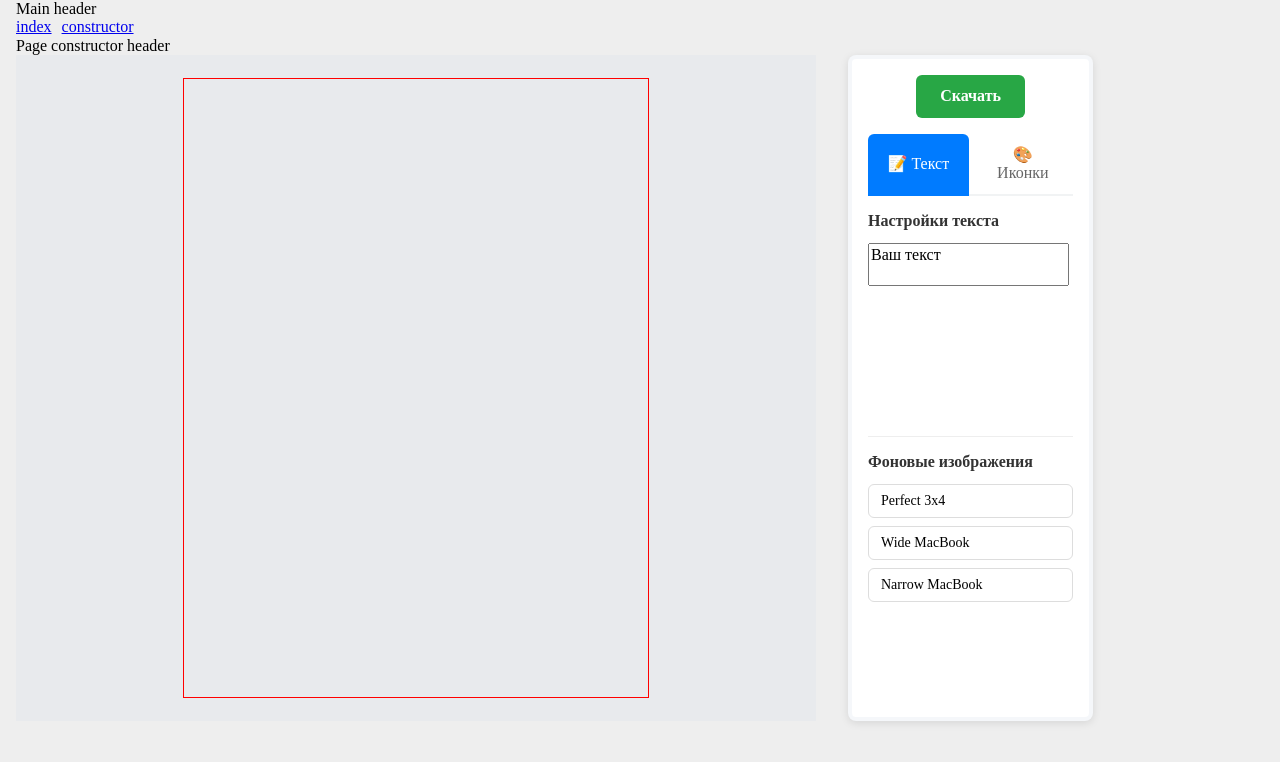
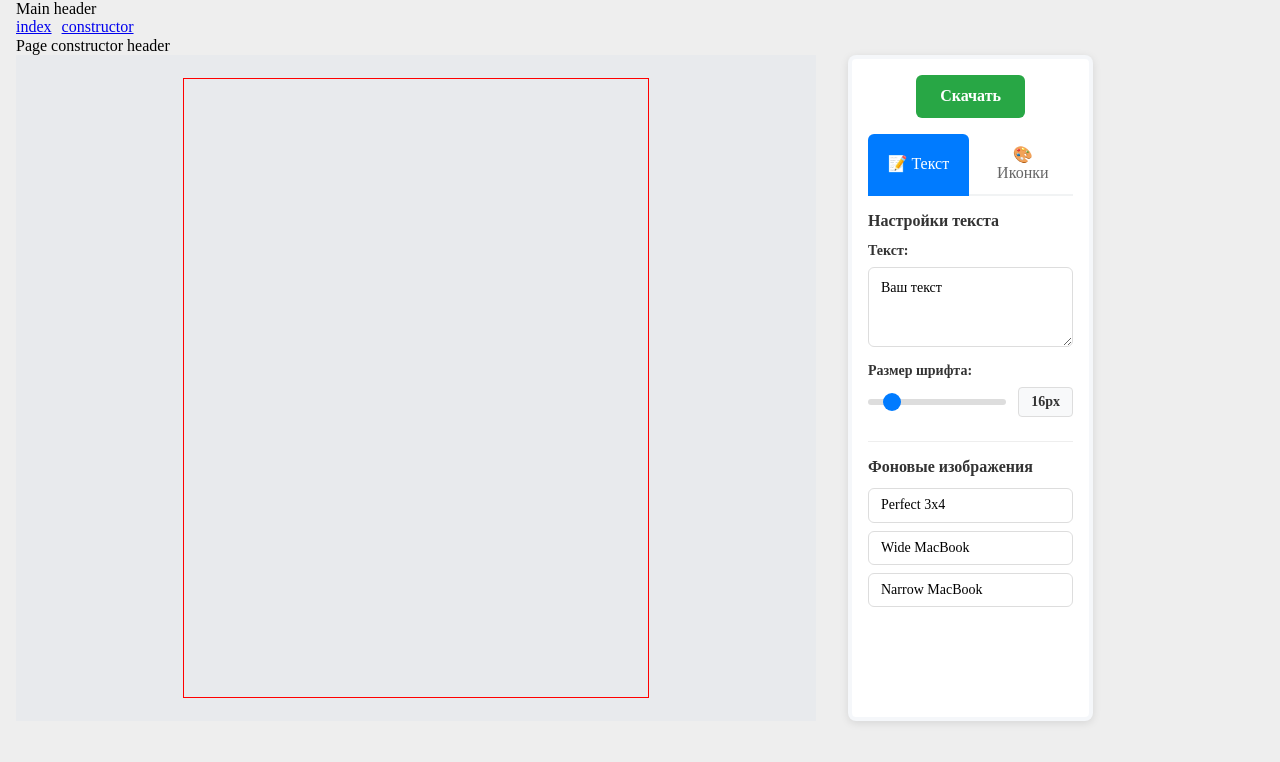
Before and after one commit to Vladislav747/constructor-vue-2, a Vue app: page /constructor in a window 1280 px wide. Shown: the top 762 px of the page. Built offline with nearby package versions, Linux system fonts and the light colour scheme.

Commit message:
add change text

```diff
--- a/src/components/ICCanvas.vue
+++ b/src/components/ICCanvas.vue
@@ -129,6 +129,7 @@ export default {
           canvasEl: this.canvas,
           borders: this.sharedTextBorder,
           text: this.store.textarea,
+          fontSize: this.store.fontSize,
           inputFn: this.store.changeTextarea,
           selectEl: this.selectEl,
           onDragStart: this.onDragStart,
@@ -177,6 +178,16 @@ export default {
         downloadAsImage(this.canvasBody);
       }
     },
+
+    updateSelectedTextFontSize(fontSize: number) {
+      console.log('Updating font size to:', fontSize);
+      if (this.currentEl && this.store.mode === 'text') {
+        // Проверяем что это текстовый элемент
+        if ('updateFontSize' in this.currentEl) {
+          (this.currentEl as any).updateFontSize(fontSize);
+        }
+      }
+    },
   },
 };
 </script>
--- a/src/components/ICControls.vue
+++ b/src/components/ICControls.vue
@@ -27,7 +27,7 @@
       <!-- Таб "Текст" -->
       <div v-if="store.mode === 'text'" :class="$style.textTab">
         <h3 :class="$style.sectionTitle">Настройки текста</h3>
-        <TextControls />
+        <TextControls @font-size-changed="onFontSizeChanged" />
       </div>
 
       <!-- Таб "Иконки" -->
@@ -135,6 +135,12 @@ export default {
         iconName: iconName,
         iconComponent: currentIcon[0]?.component
       });
+    },
+
+    onFontSizeChanged(fontSize: number) {
+      console.log('Font size changed in controls:', fontSize);
+      // Эмитим событие наверх к ICWrapper
+      this.$emit('font-size-changed', fontSize);
     },
   },
 };
--- a/src/components/ICWrapper.vue
+++ b/src/components/ICWrapper.vue
@@ -5,6 +5,7 @@
       :setImage="setImage"
       :whenDownloadAsAnImage="downloadHtmlAsImage"
       @icon-selected="onIconSelected"
+      @font-size-changed="onFontSizeChanged"
     />
   </div>
 </template>
@@ -46,6 +47,14 @@ export default {
         canvasRef.addIconToCenter(iconData);
       }
     },
+
+    onFontSizeChanged(fontSize: number) {
+      console.log('Font size changed in wrapper:', fontSize);
+      const canvasRef = this.$refs.ICCanvas as InstanceType<typeof ICCanvas>;
+      if (canvasRef && canvasRef.updateSelectedTextFontSize) {
+        canvasRef.updateSelectedTextFontSize(fontSize);
+      }
+    },
   },
 };
 </script>
--- a/src/components/TextControls.vue
+++ b/src/components/TextControls.vue
@@ -1,6 +1,36 @@
 <template>
-  <div>
-    <textarea :class="$style.textarea" :value="store.textarea" @input="$event => handleInput($event)" />
+  <div :class="$style.textControls">
+    <!-- Поле ввода текста -->
+    <div :class="$style.inputGroup">
+      <label :class="$style.label">Текст:</label>
+      <textarea
+        :class="$style.textarea"
+        :value="store.textarea"
+        @input="handleInput"
+        placeholder="Введите ваш текст"
+      />
+    </div>
+
+    <!-- Размер шрифта -->
+    <div :class="$style.inputGroup">
+      <label :class="$style.label">Размер шрифта:</label>
+      <div :class="$style.fontSizeControls">
+        <input
+          type="range"
+          :class="$style.fontSizeSlider"
+          :value="store.fontSize"
+          @input="handleFontSizeChange"
+          min="8"
+          max="72"
+          step="1"
+        />
+        <div :class="$style.fontSizeDisplay">
+          {{ store.fontSize }}px
+        </div>
+      </div>
+    </div>
+
+
   </div>
 </template>
 
@@ -19,12 +49,104 @@ export default {
         this.store.changeTextarea(target.value);
       }
     },
+
+    handleFontSizeChange(event: Event) {
+      const target = event.target as HTMLInputElement;
+      const newSize = parseInt(target.value);
+      this.setFontSize(newSize);
+    },
+
+    setFontSize(size: number) {
+      this.store.changeFontSize(size);
+      // Эмитим событие изменения размера шрифта
+      this.$emit('font-size-changed', size);
+      console.log('Font size changed to:', size);
+    },
   },
 };
 </script>
 
 <style module>
+.textControls {
+  display: flex;
+  flex-direction: column;
+  gap: 16px;
+}
+
+.inputGroup {
+  display: flex;
+  flex-direction: column;
+  gap: 8px;
+}
+
+.label {
+  font-size: 14px;
+  font-weight: 600;
+  color: #333;
+  margin: 0;
+}
+
 .textarea {
-  resize: none;
+  resize: vertical;
+  min-height: 80px;
+  padding: 12px;
+  border: 1px solid #ddd;
+  border-radius: 6px;
+  font-family: inherit;
+  font-size: 14px;
+  transition: border-color 0.2s ease;
 }
+
+.textarea:focus {
+  outline: none;
+  border-color: #007bff;
+}
+
+.fontSizeControls {
+  display: flex;
+  align-items: center;
+  gap: 12px;
+}
+
+.fontSizeSlider {
+  flex: 1;
+  height: 6px;
+  background: #ddd;
+  border-radius: 3px;
+  outline: none;
+  -webkit-appearance: none;
+}
+
+.fontSizeSlider::-webkit-slider-thumb {
+  -webkit-appearance: none;
+  appearance: none;
+  width: 18px;
+  height: 18px;
+  background: #007bff;
+  border-radius: 50%;
+  cursor: pointer;
+}
+
+.fontSizeSlider::-moz-range-thumb {
+  width: 18px;
+  height: 18px;
+  background: #007bff;
+  border-radius: 50%;
+  cursor: pointer;
+  border: none;
+}
+
+.fontSizeDisplay {
+  min-width: 45px;
+  padding: 6px 12px;
+  background: #f8f9fa;
+  border: 1px solid #ddd;
+  border-radius: 4px;
+  text-align: center;
+  font-size: 14px;
+  font-weight: 600;
+  color: #333;
+}
+
+
 </style>
--- a/src/stores/InfoConstructor.ts
+++ b/src/stores/InfoConstructor.ts
@@ -5,9 +5,11 @@ export const useInfoConstructor = defineStore('IGConstructor', {
   state: (): {
     mode: ICMode;
     textarea: string;
+    fontSize: number;
   } => ({
     mode: 'text',
     textarea: 'Ваш текст',
+    fontSize: 16,
   }),
   actions: {
     changeTextarea(value: string) {
@@ -16,5 +18,8 @@ export const useInfoConstructor = defineStore('IGConstructor', {
     changeMode(mode: ICMode) {
       this.mode = mode;
     },
+    changeFontSize(size: number) {
+      this.fontSize = size;
+    },
   },
 });
--- a/src/utils/text.ts
+++ b/src/utils/text.ts
@@ -20,6 +20,7 @@ export type TextDivProperties = {
   text: string;
   xPos: number;
   yPos: number;
+  fontSize?: number;
   inputFn: (value: string) => void;
   selectEl: (id: string) => void;
   onDragStart: (id: string) => void;
@@ -49,7 +50,7 @@ export class TextDiv {
   xDragStartPos: null | number = null;
   yDragStartPos: null | number = null;
 
-  constructor({ id, canvasEl, borders, text, xPos, yPos, inputFn, selectEl, onDragStart, onDragEnd }: TextDivProperties) {
+  constructor({ id, canvasEl, borders, text, xPos, yPos, fontSize = 16, inputFn, selectEl, onDragStart, onDragEnd }: TextDivProperties) {
     this.id = id;
     this.canvasEl = canvasEl;
     this.xPos = xPos;
@@ -95,6 +96,7 @@ export class TextDiv {
     this.el.textContent = text;
     this.el.style.left = `${xPos}px`;
     this.el.style.top = `${yPos}px`;
+    this.el.style.fontSize = `${fontSize}px`;
   }
 
   onMouseUp = () => {
@@ -224,6 +226,15 @@ export class TextDiv {
     this.showBorders();
   }
 
+  public updateFontSize(fontSize: number) {
+    console.log('TextDiv: updating font size to', fontSize);
+    this.el.style.fontSize = `${fontSize}px`;
+    // Обновляем границы так как размер элемента мог измениться
+    setTimeout(() => {
+      this.showBorders();
+    }, 0);
+  }
+
   showBorders() {
     this.borders.show(this.getPositions());
   }
```
Also changed, not shown: src/stores/counter.ts (deleted, +0 -16 lines).
